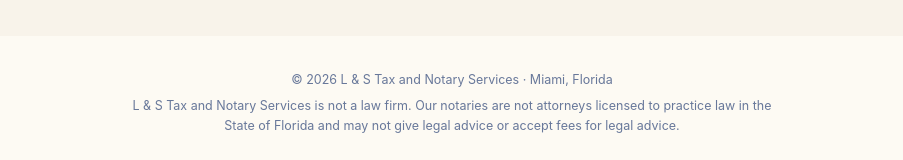
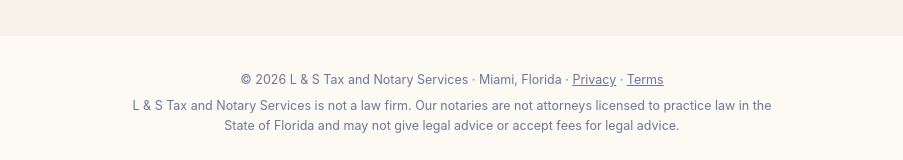
Before and after one commit to lstaxnotary/lstaxnotary.github.io, a plain HTML site: page fna.html in a window 1280 px wide. Shown: the part 1805-1965 px from the top of the page, without its empty margins (188-1091 px from the left). Drawn offline with Linux system fonts and the light colour scheme.

Commit message:
Add Privacy and Terms links to footer

```diff
--- a/fna.html
+++ b/fna.html
@@ -605,7 +605,7 @@ header{background:#fdfaf3}
 </section>
 <footer>
   <div class="wrap">
-    <p>&copy; 2026 L &amp; S Tax and Notary Services &middot; Miami, Florida</p>
+    <p>&copy; 2026 L &amp; S Tax and Notary Services &middot; Miami, Florida &middot; <a href="privacy.html" style="color:inherit">Privacy</a> &middot; <a href="terms.html" style="color:inherit">Terms</a></p>
     <p>L &amp; S Tax and Notary Services is not a law firm. Our notaries are not attorneys licensed to practice law in the State of Florida and may not give legal advice or accept fees for legal advice.</p>
   </div>
 </footer>
```
